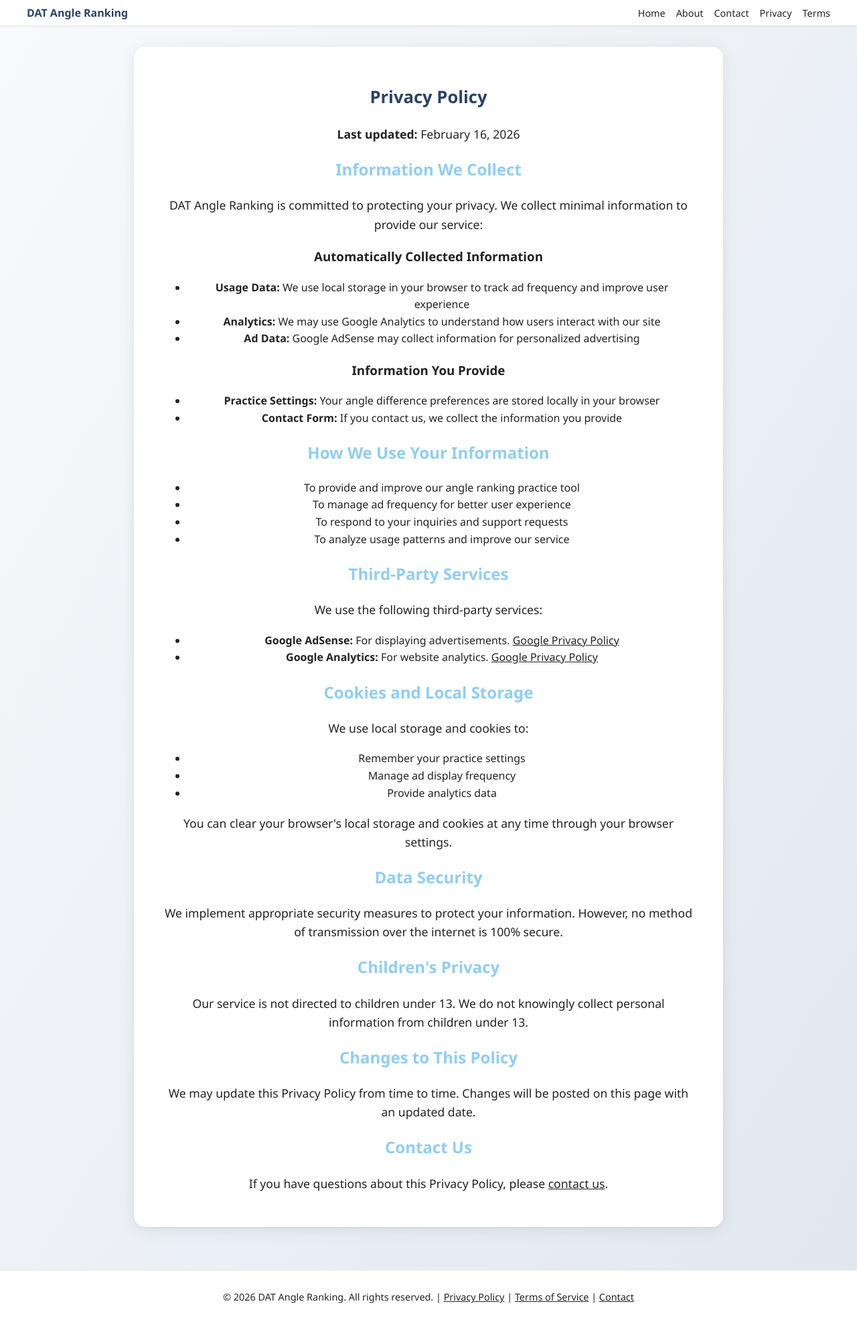
After one commit to jwwoody/DAT-Angle-Ranking, a Flask app: page /privacy in a window 1280 px wide. The commit adds this page. Shown: the whole page at 67% size. Run offline with Flask 3, Linux system fonts and the light colour scheme.

Commit message:
feat: added in contact, about, privacy, terms to website. Allow use of google adsense.

```diff
--- a/app.py
+++ b/app.py
@@ -135,6 +135,18 @@ def ads_txt():
         app.logger.error('ads.txt not found')
         abort(404)
 
+# Serve sitemap.xml from root
+@app.route('/sitemap.xml')
+def sitemap_xml():
+    try:
+        response = make_response(send_from_directory(os.path.join(app.root_path, 'static'), 'sitemap.xml'))
+        response.headers['Cache-Control'] = 'public, max-age=86400'  # Cache for 24 hours
+        response.headers['Content-Type'] = 'application/xml'
+        return response
+    except FileNotFoundError:
+        app.logger.error('sitemap.xml not found')
+        abort(404)
+
 # Where to input the angle differential
 @app.route('/', methods=['GET', 'POST'])
 def send():
@@ -173,6 +185,31 @@ def index():
 def practice_sitemap():
     # Generator for practice page
     yield 'practice', {}
+
+@ext.register_generator
+def static_pages():
+    # Generator for static pages
+    yield 'about', {}
+    yield 'contact', {}
+    yield 'privacy', {}
+    yield 'terms', {}
+
+# Static pages required for AdSense approval
+@app.route('/about')
+def about():
+    return render_template('about.html')
+
+@app.route('/contact')
+def contact():
+    return render_template('contact.html')
+
+@app.route('/privacy')
+def privacy():
+    return render_template('privacy.html')
+
+@app.route('/terms')
+def terms():
+    return render_template('terms.html')
 
 # The Plot Page
 
--- a/templates/base.html
+++ b/templates/base.html
@@ -214,8 +214,28 @@
     </script>
 </head>
 <body>
+    <nav style="background: var(--card-bg); padding: 0.5rem 1rem; box-shadow: 0 1px 3px rgba(0,0,0,0.1);">
+        <div style="max-width: 1200px; margin: 0 auto; display: flex; justify-content: space-between; align-items: center; flex-wrap: wrap;">
+            <a href="{{ url_for('send') }}" style="font-weight: bold; color: var(--card-title-color); text-decoration: none;">DAT Angle Ranking</a>
+            <div style="display: flex; gap: 1rem; flex-wrap: wrap;">
+                <a href="{{ url_for('send') }}" style="color: var(--text-color); text-decoration: none; font-size: 0.9rem;">Home</a>
+                <a href="{{ url_for('about') }}" style="color: var(--text-color); text-decoration: none; font-size: 0.9rem;">About</a>
+                <a href="{{ url_for('contact') }}" style="color: var(--text-color); text-decoration: none; font-size: 0.9rem;">Contact</a>
+                <a href="{{ url_for('privacy') }}" style="color: var(--text-color); text-decoration: none; font-size: 0.9rem;">Privacy</a>
+                <a href="{{ url_for('terms') }}" style="color: var(--text-color); text-decoration: none; font-size: 0.9rem;">Terms</a>
+            </div>
+        </div>
+    </nav>
     <main>
         {% block body %}{% endblock %}
     </main>
+    <footer style="background: var(--card-bg); padding: 1rem; margin-top: 2rem; text-align: center; border-top: 1px solid rgba(0,0,0,0.1);">
+        <div style="max-width: 1200px; margin: 0 auto; color: var(--text-color); font-size: 0.9rem;">
+            <p>&copy; 2026 DAT Angle Ranking. All rights reserved. |
+            <a href="{{ url_for('privacy') }}" style="color: var(--text-color);">Privacy Policy</a> |
+            <a href="{{ url_for('terms') }}" style="color: var(--text-color);">Terms of Service</a> |
+            <a href="{{ url_for('contact') }}" style="color: var(--text-color);">Contact</a></p>
+        </div>
+    </footer>
 </body>
 </html>
--- a/templates/game_play.html
+++ b/templates/game_play.html
@@ -1,7 +1,8 @@
 {% extends 'base.html' %}
 
 {% block head %}
-    <title>Angle Ranking Game</title>
+    <title>Angle Ranking Game | DAT PAT Practice</title>
+    <meta name="description" content="Practice DAT angle ranking with customizable difficulty. Rank angles from smallest to largest to improve your perceptual ability test skills.">
     <style>
         .top-ad-popup {
             position: fixed;
--- /dev/null
+++ b/templates/privacy.html
@@ -0,0 +1,69 @@
+{% extends 'base.html' %}
+
+{% block head %}
+    <title>Privacy Policy - DAT Angle Ranking</title>
+    <meta name="description" content="Privacy Policy for DAT Angle Ranking - Learn how we protect your privacy when using our angle ranking practice tool.">
+{% endblock %}
+
+{% block body %}
+<div class="center-container">
+    <div class="modern-card" style="max-width: 800px; margin: 2rem auto;">
+        <h1 style="color: var(--card-title-color); margin-bottom: 1.5rem;">Privacy Policy</h1>
+        <div style="color: var(--text-color); line-height: 1.6;">
+            <p><strong>Last updated:</strong> February 16, 2026</p>
+
+            <h2>Information We Collect</h2>
+            <p>DAT Angle Ranking is committed to protecting your privacy. We collect minimal information to provide our service:</p>
+
+            <h3>Automatically Collected Information</h3>
+            <ul>
+                <li><strong>Usage Data:</strong> We use local storage in your browser to track ad frequency and improve user experience</li>
+                <li><strong>Analytics:</strong> We may use Google Analytics to understand how users interact with our site</li>
+                <li><strong>Ad Data:</strong> Google AdSense may collect information for personalized advertising</li>
+            </ul>
+
+            <h3>Information You Provide</h3>
+            <ul>
+                <li><strong>Practice Settings:</strong> Your angle difference preferences are stored locally in your browser</li>
+                <li><strong>Contact Form:</strong> If you contact us, we collect the information you provide</li>
+            </ul>
+
+            <h2>How We Use Your Information</h2>
+            <ul>
+                <li>To provide and improve our angle ranking practice tool</li>
+                <li>To manage ad frequency for better user experience</li>
+                <li>To respond to your inquiries and support requests</li>
+                <li>To analyze usage patterns and improve our service</li>
+            </ul>
+
+            <h2>Third-Party Services</h2>
+            <p>We use the following third-party services:</p>
+            <ul>
+                <li><strong>Google AdSense:</strong> For displaying advertisements. <a href="https://policies.google.com/privacy" target="_blank" style="color: var(--primary-color);">Google Privacy Policy</a></li>
+                <li><strong>Google Analytics:</strong> For website analytics. <a href="https://policies.google.com/privacy" target="_blank" style="color: var(--primary-color);">Google Privacy Policy</a></li>
+            </ul>
+
+            <h2>Cookies and Local Storage</h2>
+            <p>We use local storage and cookies to:</p>
+            <ul>
+                <li>Remember your practice settings</li>
+                <li>Manage ad display frequency</li>
+                <li>Provide analytics data</li>
+            </ul>
+            <p>You can clear your browser's local storage and cookies at any time through your browser settings.</p>
+
+            <h2>Data Security</h2>
+            <p>We implement appropriate security measures to protect your information. However, no method of transmission over the internet is 100% secure.</p>
+
+            <h2>Children's Privacy</h2>
+            <p>Our service is not directed to children under 13. We do not knowingly collect personal information from children under 13.</p>
+
+            <h2>Changes to This Policy</h2>
+            <p>We may update this Privacy Policy from time to time. Changes will be posted on this page with an updated date.</p>
+
+            <h2>Contact Us</h2>
+            <p>If you have questions about this Privacy Policy, please <a href="{{ url_for('contact') }}" style="color: var(--primary-color);">contact us</a>.</p>
+        </div>
+    </div>
+</div>
+{% endblock %}
--- a/templates/user_input.html
+++ b/templates/user_input.html
@@ -2,6 +2,7 @@
 
 {% block head %}
     <title>Free DAT Angle Ranking Generator | DAT Angle Ranking Practice Tool</title>
+    <meta name="description" content="Set your difficulty level for DAT angle ranking practice. Choose angle differences from 1-36 degrees to customize your perceptual ability test preparation.">
     <style>
         .ad-container {
             max-width: 100%;
```
Also changed, not shown: static/sitemap.xml (added, +39 -0 lines), templates/about.html (added, +62 -0 lines), templates/contact.html (added, +52 -0 lines), templates/index.html (+23 -3 lines), templates/terms.html (added, +59 -0 lines), 1 other file.
